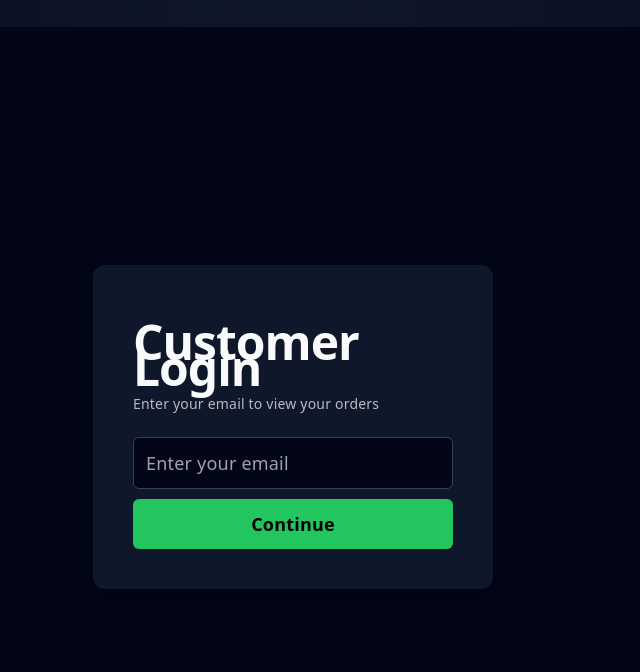
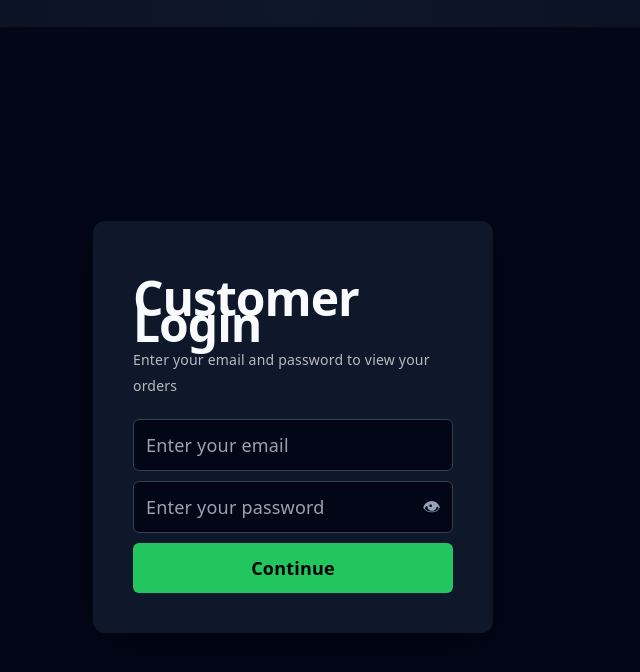
Before and after one commit to outlandi-co/signavi-studio, a React (Vite) app: page /customer-login in a window 1280 px wide. Shown: the top 672 px of the page, without its empty margins (347-987 px from the left). Built offline with nearby package versions, Linux system fonts and the light colour scheme.

Commit message:
🔥 ADD: customer password field + UI toggle

```diff
--- a/src/components/ProtectedRoute.jsx
+++ b/src/components/ProtectedRoute.jsx
@@ -1,14 +1,33 @@
 import { Navigate } from "react-router-dom"
 
-function ProtectedRoute({ children, roleRequired }) {
-  const token = localStorage.getItem("token")
-  const user = JSON.parse(localStorage.getItem("user") || "null")
+/* 🔐 Safe JSON Parse */
+const safeParse = (data) => {
+  try {
+    return JSON.parse(data)
+  } catch {
+    return null
+  }
+}
 
+function ProtectedRoute({ children, roles = [] }) {
+  /* 🔥 SUPPORT MULTIPLE AUTH TYPES */
+  const adminToken = localStorage.getItem("adminToken")
+  const adminUser = safeParse(localStorage.getItem("adminUser"))
+
+  const customerToken = localStorage.getItem("customerToken")
+  const customerUser = safeParse(localStorage.getItem("customerUser"))
+
+  /* 🔥 DETERMINE ACTIVE USER */
+  const token = adminToken || customerToken
+  const user = adminUser || customerUser
+
+  /* 🚫 NOT LOGGED IN */
   if (!token) {
     return <Navigate to="/login" />
   }
 
-  if (roleRequired && user?.role !== roleRequired) {
+  /* 🚫 ROLE CHECK */
+  if (roles.length && !roles.includes(user?.role)) {
     return <Navigate to="/" />
   }
 
--- a/src/pages/CustomerLogin.jsx
+++ b/src/pages/CustomerLogin.jsx
@@ -1,4 +1,4 @@
-import { useState } from "react"
+import { useState, useEffect } from "react"
 import { useNavigate } from "react-router-dom"
 import api from "../../services/api"
 
@@ -9,6 +9,16 @@ export default function CustomerLogin() {
   const [email, setEmail] = useState("")
   const [password, setPassword] = useState("")
   const [loading, setLoading] = useState(false)
+
+  /* ================= PREVENT LOOP ================= */
+  useEffect(() => {
+    const token = localStorage.getItem("customerToken")
+
+    if (token) {
+      console.log("✅ Already logged in → redirecting to store")
+      navigate("/store")
+    }
+  }, [navigate])
 
   /* ================= LOGIN ================= */
   const handleLogin = async () => {
@@ -24,32 +34,29 @@ export default function CustomerLogin() {
         password
       })
 
-      console.log("✅ LOGIN RESPONSE:", res.data)
-
       if (!res.data?.token || !res.data?.user) {
         throw new Error("Invalid login response")
       }
 
       const { token, user } = res.data
 
-      /* 🔥 FIXED STORAGE SYSTEM */
+      /* ================= STORE ================= */
       localStorage.setItem("customerToken", token)
       localStorage.setItem("customerUser", JSON.stringify(user))
 
-      /* OPTIONAL: clear admin session */
+      /* 🔥 Clear admin session */
       localStorage.removeItem("adminToken")
       localStorage.removeItem("adminUser")
 
       console.log("✅ CUSTOMER LOGGED IN:", user)
 
+      /* ================= NAVIGATE ================= */
       navigate("/store")
 
     } catch (err) {
       console.error("❌ CUSTOMER LOGIN ERROR:", err)
 
-      alert(
-        "Login failed. Server may be waking up — try again in a few seconds."
-      )
+      alert("Login failed. Please check your credentials.")
 
     } finally {
       setLoading(false)
@@ -58,7 +65,6 @@ export default function CustomerLogin() {
 
   return (
     <div style={wrap}>
-
       <div style={card}>
         <h2>Customer Login</h2>
 
@@ -80,13 +86,14 @@ export default function CustomerLogin() {
         <button
           onClick={handleLogin}
           disabled={loading}
-          style={btn}
+          style={{
+            ...btn,
+            opacity: loading ? 0.6 : 1
+          }}
         >
           {loading ? "Logging in..." : "Login"}
         </button>
-
       </div>
-
     </div>
   )
 }
--- a/src/pages/customer/CustomerLogin.jsx
+++ b/src/pages/customer/CustomerLogin.jsx
@@ -4,6 +4,8 @@ import { useNavigate } from "react-router-dom"
 export default function CustomerLogin() {
 
   const [email, setEmail] = useState("")
+  const [password, setPassword] = useState("") // 🔥 ADDED
+  const [showPassword, setShowPassword] = useState(false) // 🔥 ADDED
   const [error, setError] = useState("")
   const navigate = useNavigate()
 
@@ -18,8 +20,8 @@ useEffect(() => {
   const handleLogin = () => {
     setError("")
 
-    if (!email) {
-      setError("Please enter your email")
+    if (!email || !password) {
+      setError("Please enter email and password")
       return
     }
 
@@ -45,9 +47,10 @@ useEffect(() => {
         <h1 style={title}>Customer Login</h1>
 
         <p style={subtitle}>
-          Enter your email to view your orders
+          Enter your email and password to view your orders
         </p>
 
+        {/* EMAIL */}
         <input
           type="email"
           placeholder="Enter your email"
@@ -55,6 +58,25 @@ useEffect(() => {
           onChange={(e)=>setEmail(e.target.value)}
           style={input}
         />
+
+        {/* PASSWORD */}
+        <div style={{ position: "relative" }}>
+          <input
+            type={showPassword ? "text" : "password"}
+            placeholder="Enter your password"
+            value={password}
+            onChange={(e)=>setPassword(e.target.value)}
+            style={input}
+          />
+
+          {/* 👁 TOGGLE */}
+          <span
+            onClick={() => setShowPassword(!showPassword)}
+            style={eye}
+          >
+            {showPassword ? "🙈" : "👁"}
+          </span>
+        </div>
 
         {error && <p style={errorText}>{error}</p>}
 
@@ -122,3 +144,11 @@ const errorText = {
   marginBottom: "10px",
   fontSize: "14px"
 }
+
+const eye = {
+  position: "absolute",
+  right: 12,
+  top: 12,
+  cursor: "pointer",
+  color: "#94a3b8"
+}
```
Lines whose indentation alone changed are shown as unchanged.
